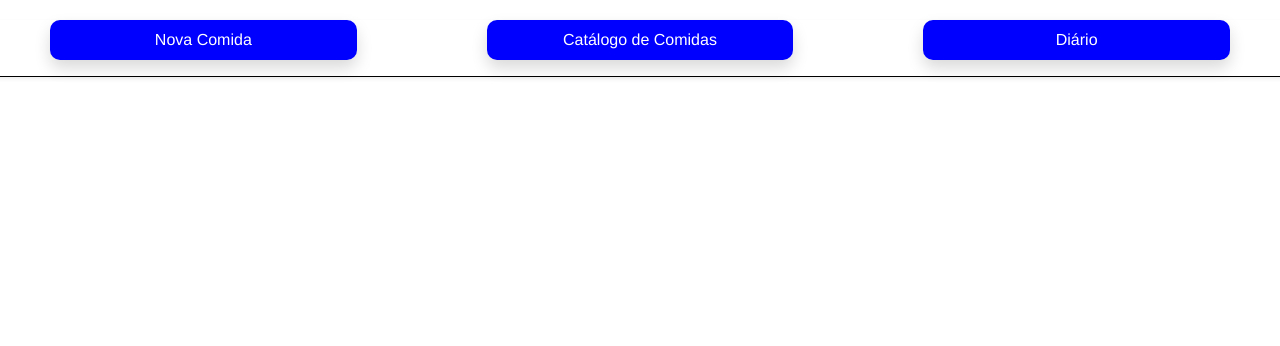
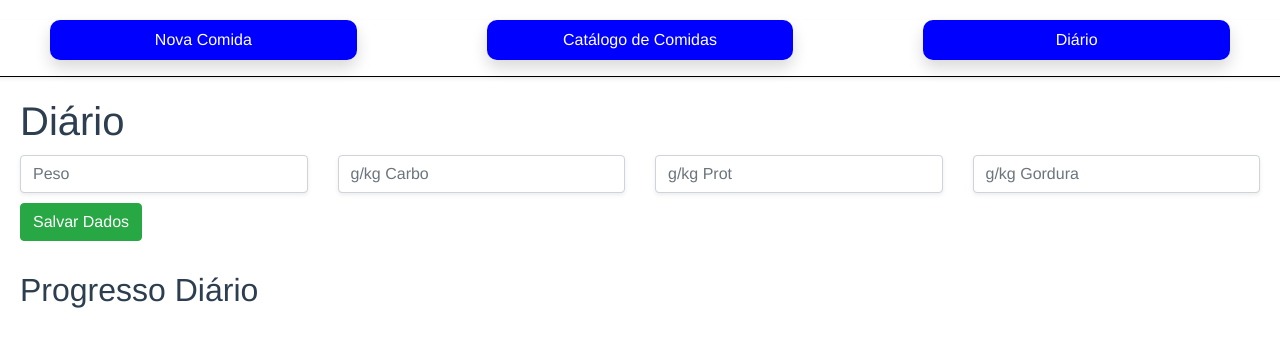
Before and after one commit to joao-zanutto/diet-helper-frontend, a Vue app: page /diary in a window 1280 px wide. Shown: the top 346 px of the page. Built offline with nearby package versions, Linux system fonts and the light colour scheme.

Commit message:
Clean up on styles and unused elements; Initialized Diary functionality

```diff
--- a/package.json
+++ b/package.json
@@ -14,6 +14,7 @@
     "jquery": "^3.5.1",
     "popper.js": "^1.16.1",
     "vue": "^2.6.11",
+    "vue-js-modal": "^2.0.0-rc.6",
     "vue-router": "^3.3.4"
   },
   "devDependencies": {
--- a/src/App.vue
+++ b/src/App.vue
@@ -14,14 +14,17 @@
 <script>
 import NewFoodForm from './components/NewFoodForm.vue'
 import FoodCatalogue from './components/FoodCatalogue.vue'
+import Diary from './components/Diary.vue'
 import VueRouter from 'vue-router'
+
 
 const router = new VueRouter({
   mode: 'history',
   base: __dirname,
   routes: [
     { path: '/', component: NewFoodForm },
-    { path: '/catalogue', component: FoodCatalogue }
+    { path: '/catalogue', component: FoodCatalogue },
+    { path: '/diary', component: Diary }
   ]
 });
 
--- /dev/null
+++ b/src/components/Diary.vue
@@ -0,0 +1,58 @@
+<template>
+    <div class="diary">
+        <h1> Diário </h1>
+        <div class="input">
+            <div class="row">
+                <div class="col-md-3">
+                    <input class="form-control shadow-sm" type="number" placeholder="Peso">
+                </div>
+                <div class="col-md-3">
+                    <input class="form-control shadow-sm" type="number" placeholder="g/kg Carbo">
+                </div>
+                <div class="col-md-3">
+                    <input class="form-control shadow-sm" type="number" placeholder="g/kg Prot">
+                </div>
+                <div class="col-md-3">
+                    <input class="form-control shadow-sm" type="number" placeholder="g/kg Gordura">
+                </div>
+            </div>
+            <div class="row">
+                <div class="col-md-3">
+                    <button class="btn btn-success"> Salvar Dados </button>
+                </div>
+            </div>
+        </div>
+        <h2> Progresso Diário  </h2>
+        <div>
+
+        </div>
+    </div>
+</template>
+
+<script>
+export default {
+    name: 'Diary',
+    data: function (){
+        return{
+
+        };
+    },
+    methods: {
+
+    },
+}
+</script>
+
+<style scoped>
+.row{
+    margin-top: 10px;
+}
+
+.diary{
+    text-align: left;
+}
+
+h2{
+    margin-top: 30px;
+}
+</style>
--- a/src/components/FoodCatalogue.vue
+++ b/src/components/FoodCatalogue.vue
@@ -13,7 +13,7 @@ import FoodCatalogueCard from './FoodCatalogueCard'
 export default {
     name: 'FoodCatalogue',
     components: {
-        FoodCatalogueCard
+        FoodCatalogueCard,
     },
     data: function (){
         return {
@@ -28,7 +28,7 @@ export default {
             .catch(function (error) {
                 alert(error);
             })
-        }
+        },
     },
     created (){
         this.fetchFoods();
--- a/src/components/NewFoodForm.vue
+++ b/src/components/NewFoodForm.vue
@@ -2,14 +2,13 @@
   <div>
     <form>
         <h1> Adicionar uma nova comida</h1>
-        <form>
         <input type="text" class="form-control shadow-sm" v-model="foodName" placeholder="Nome da Comida">
         <input type="text" class="form-control shadow-sm" v-model="quantity" placeholder="Quantidade da comida (un, 100g)">
         <input type="number" class="form-control shadow-sm" v-model="carboCount" placeholder="g de carbo por 100g de alimento">
         <input type="number" class="form-control shadow-sm" v-model="protCount" placeholder="g de proteínas por 100g de alimento">
         <input type="number" class="form-control shadow-sm" v-model="fatCount" placeholder="g de gordura por 100g de alimento">
         <button type="button" class="btn btn-primary shadow-sm" @click="addFoodItem"> Criar Alimento </button>
-        </form>
+        <button type="button" class="btn btn-danger shadow-sm"> Cancelar </button>
     </form>
     <div class="stats">
       <h3>{{ caloriesCount }} kcal por {{ quantity }} de {{ foodName }}</h3>
@@ -80,15 +79,12 @@ export default {
     fatPercent: function(){
       return ((Number(this.fatCount) / this.totalWeigth) * 100).toFixed(2)
     }
-  }
+  },
 }
 </script>
 
 <!-- Add "scoped" attribute to limit CSS to this component only -->
 <style scoped>
-a {
-  color: #42b983;
-}
 form{
   text-align: left;
 }
```
Also changed, not shown: 1 other file (tests, documents, lock files or other folders). Lines whose indentation alone changed are shown as unchanged.
